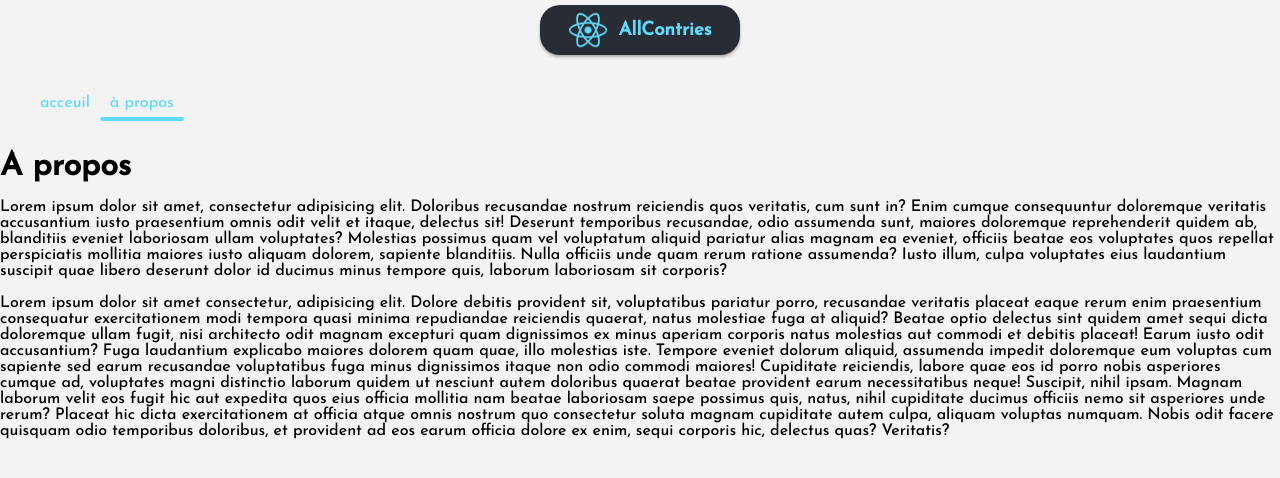
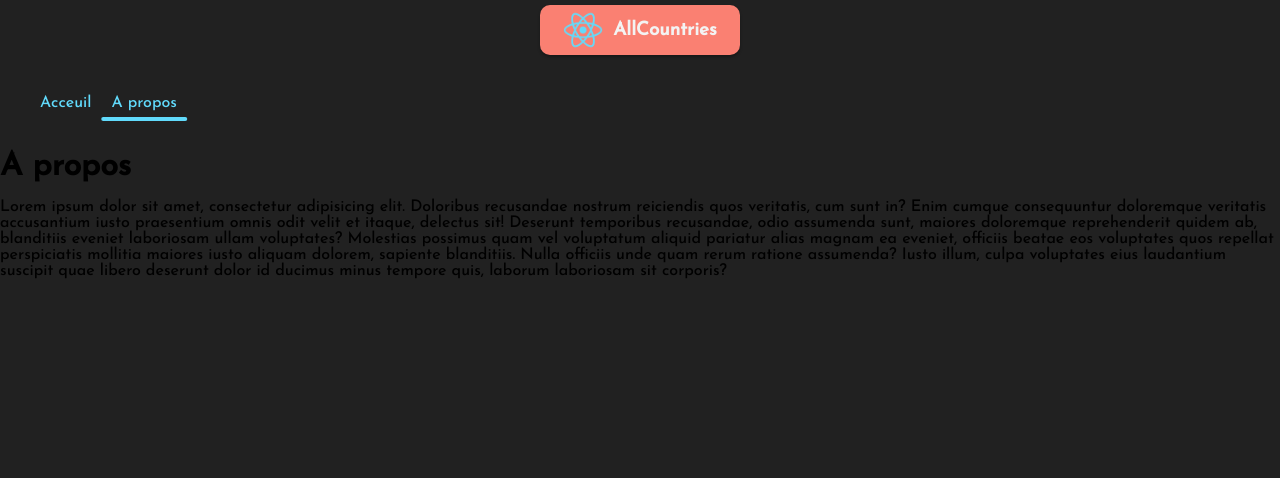
Before and after one commit to Moh7ven/AllCountries, a React (Create React App) app: page /about in a window 1280 px wide. Shown: the top 478 px of the page. Built offline with nearby package versions, Linux system fonts and the light colour scheme.

Commit message:
design modif

```diff
--- a/src/components/Countries.js
+++ b/src/components/Countries.js
@@ -15,7 +15,6 @@ const Countries = () => {
   }, []);
   return (
     <div className="countries">
-      <h1>Countries</h1>
       <ul className="radio-container">
         <input
           type="range"
--- a/src/components/Logo.js
+++ b/src/components/Logo.js
@@ -5,7 +5,7 @@ const Logo = () => {
     <div className="logo">
       {/* Les images importées dépuis la balise img sont accéssibles dans "public" */}
       <img src="./logo192.png" alt="logo react" />
-      <h3>AllContries</h3>
+      <h3>AllCountries</h3>
     </div>
   );
 };
--- a/src/components/Navigation.js
+++ b/src/components/Navigation.js
@@ -6,13 +6,13 @@ const Navigation = () => {
     <div className="navigation">
       <ul>
         <NavLink to="/" className={(nav) => (nav.isActive ? "nav-active" : "")}>
-          <li>acceuil</li>
+          <li>Acceuil</li>
         </NavLink>
         <NavLink
           to="/about"
           className={(nav) => (nav.isActive ? "nav-active" : "")}
         >
-          <li>à propos</li>
+          <li>A propos</li>
         </NavLink>
       </ul>
     </div>
--- a/src/pages/About.js
+++ b/src/pages/About.js
@@ -23,31 +23,6 @@ const About = () => {
         libero deserunt dolor id ducimus minus tempore quis, laborum laboriosam
         sit corporis?
       </p>
-      <br />
-      <p>
-        Lorem ipsum dolor sit amet consectetur, adipisicing elit. Dolore debitis
-        provident sit, voluptatibus pariatur porro, recusandae veritatis placeat
-        eaque rerum enim praesentium consequatur exercitationem modi tempora
-        quasi minima repudiandae reiciendis quaerat, natus molestiae fuga at
-        aliquid? Beatae optio delectus sint quidem amet sequi dicta doloremque
-        ullam fugit, nisi architecto odit magnam excepturi quam dignissimos ex
-        minus aperiam corporis natus molestias aut commodi et debitis placeat!
-        Earum iusto odit accusantium? Fuga laudantium explicabo maiores dolorem
-        quam quae, illo molestias iste. Tempore eveniet dolorum aliquid,
-        assumenda impedit doloremque eum voluptas cum sapiente sed earum
-        recusandae voluptatibus fuga minus dignissimos itaque non odio commodi
-        maiores! Cupiditate reiciendis, labore quae eos id porro nobis
-        asperiores cumque ad, voluptates magni distinctio laborum quidem ut
-        nesciunt autem doloribus quaerat beatae provident earum necessitatibus
-        neque! Suscipit, nihil ipsam. Magnam laborum velit eos fugit hic aut
-        expedita quos eius officia mollitia nam beatae laboriosam saepe possimus
-        quis, natus, nihil cupiditate ducimus officiis nemo sit asperiores unde
-        rerum? Placeat hic dicta exercitationem at officia atque omnis nostrum
-        quo consectetur soluta magnam cupiditate autem culpa, aliquam voluptas
-        numquam. Nobis odit facere quisquam odio temporibus doloribus, et
-        provident ad eos earum officia dolore ex enim, sequi corporis hic,
-        delectus quas? Veritatis?
-      </p>
     </div>
   );
 };
--- a/src/styles/_settings.scss
+++ b/src/styles/_settings.scss
@@ -7,13 +7,17 @@ $font-1: "font-1", sans-serif;
 
 $color-1: #61dafb;
 $color-2: salmon;
-$color-3: #282c34;
+$color-3: #212121;
 $white: rgb(243, 243, 243);
 
 @mixin verticalCenter {
   display: flex;
   justify-content: center;
   align-items: center;
+}
+
+@mixin widthContainer {
+  width: 97%;
 }
 
 * {
@@ -24,8 +28,8 @@ $white: rgb(243, 243, 243);
 }
 
 body {
-  background: $white;
   font-family: $font-1;
+  background-color: $color-3;
   // @include verticalCenter;
 }
 li {
--- a/src/styles/components/_countries.scss
+++ b/src/styles/components/_countries.scss
@@ -1,12 +1,18 @@
 .countries {
+  @include widthContainer;
+  display: flex;
+  justify-content: center;
+  align-items: center;
+  flex-direction: column;
   text-align: center;
 
   .radio-container {
+    @include widthContainer;
     justify-content: space-around;
     align-items: center;
     margin-bottom: 20px;
-    background: $color-3;
-    border-radius: 20px;
+    background: $color-2;
+    border-radius: 10px;
     padding: 10px;
     color: $white;
     box-shadow: 0px 4px 10px rgba(0, 0, 0, 0.452);
--- a/src/styles/components/_logo.scss
+++ b/src/styles/components/_logo.scss
@@ -2,17 +2,17 @@
   @include verticalCenter;
   margin: 5px auto;
   width: 200px;
-  border-radius: 20px;
+  border-radius: 10px;
   padding: 5px 0;
   box-shadow: 0 2px 3px rgba(0, 0, 0, 0.307);
   // background: url(../../assets/img/main.jpg) center/cover;
-  background-color: $color-3;
+  background-color: $color-2;
 
   img {
     height: 40px;
   }
   h3 {
     margin-left: 10px;
-    color: $color-1;
+    color: $white;
   }
 }
--- a/src/styles/components/_navigation.scss
+++ b/src/styles/components/_navigation.scss
@@ -13,7 +13,7 @@
         cursor: pointer;
 
         &:hover {
-          color: $color-3;
+          color: $white;
         }
       }
     }
```
